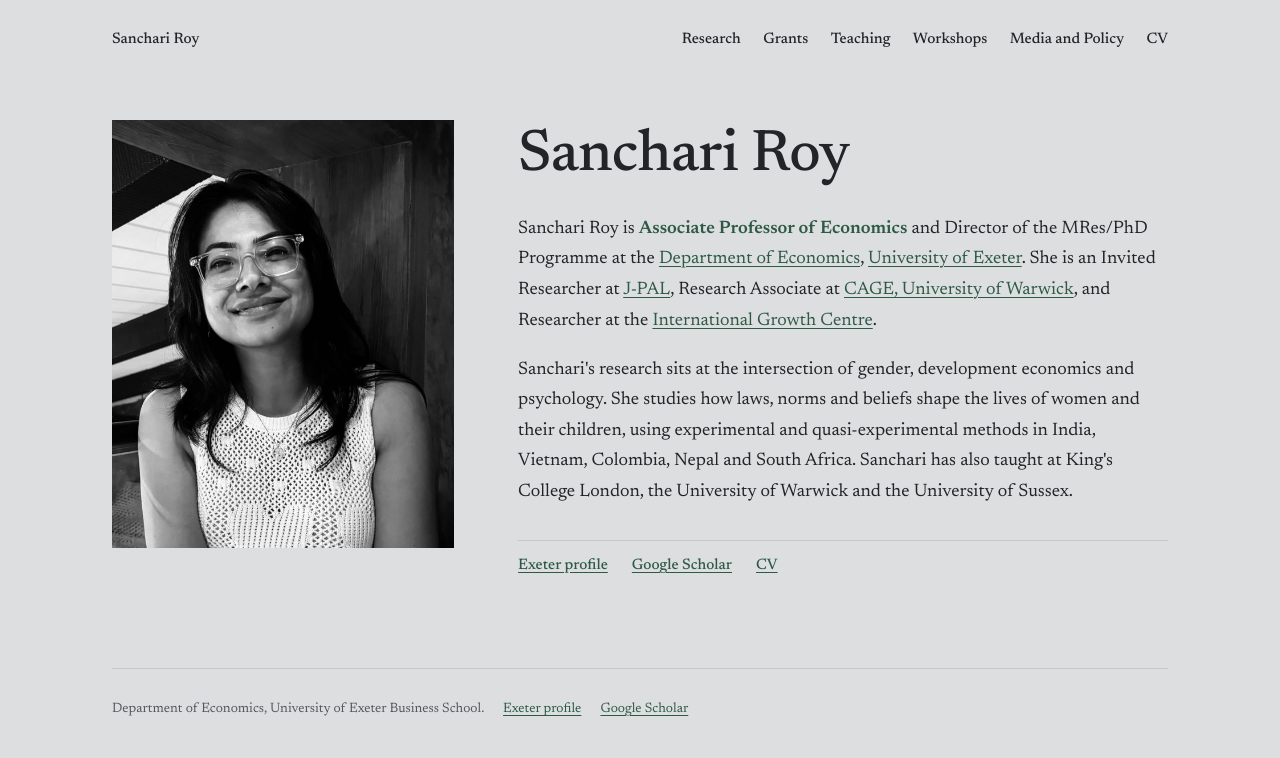
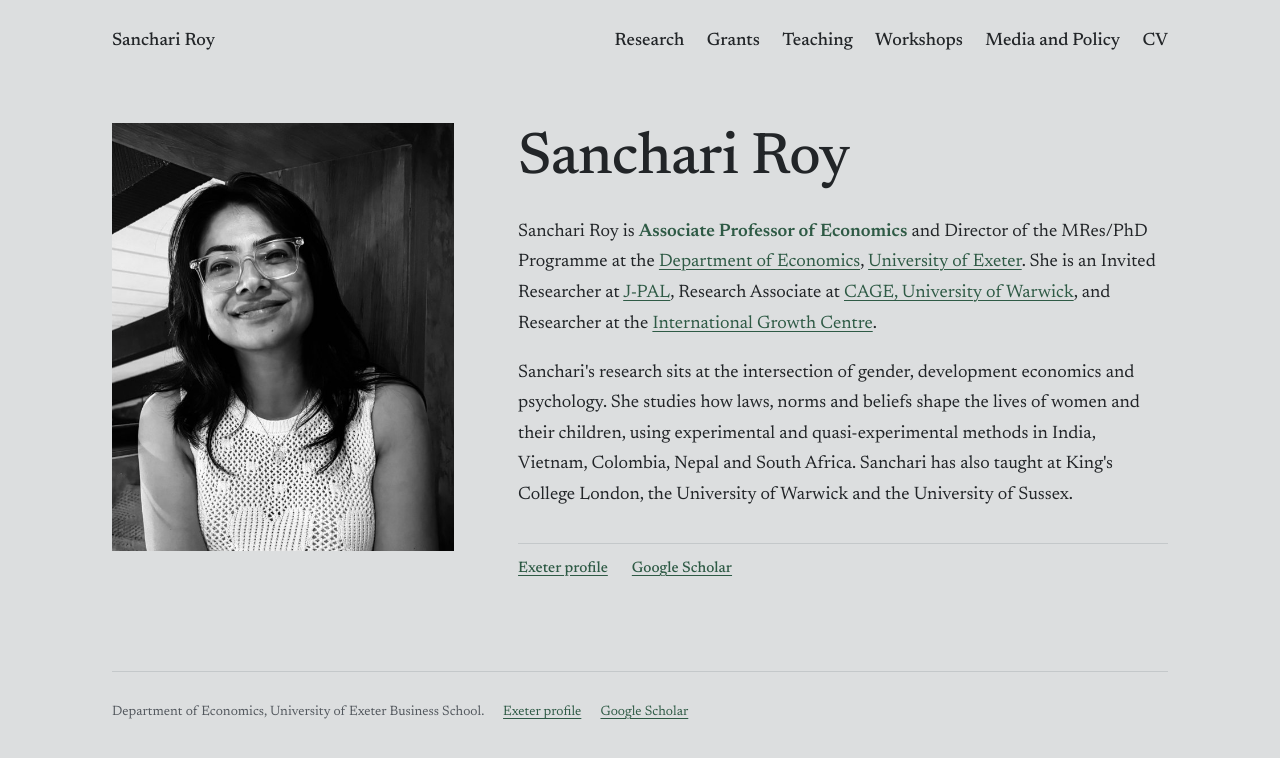
Before and after one commit to sanchariroym/sanchariroym.github.io, a Jekyll site: the page built from index.md, in a window 1280 px wide. Shown: the top 758 px of the page. Built offline with Jekyll 4.4.1, drawn with Linux system fonts in a browser that asks for light colours.

Commit message:
Larger top menu; single CV link on home page
Co-Authored-By: Claude Opus 5.5 <noreply@anthropic.com>
Claude-Session: https://claude.ai/code/session_01BVddaAtzbXtbz8eDZN5RwJ

```diff
--- a/assets/css/style.css
+++ b/assets/css/style.css
@@ -28,7 +28,7 @@ a:focus-visible { outline: 2px solid var(--accent); outline-offset: 3px; }
 .page { max-width: 72rem; margin: 0 auto; padding: 2rem clamp(1rem, 4vw, 3rem) 3rem; }
 
 /* Header */
-.site-header { display: flex; justify-content: space-between; align-items: baseline; flex-wrap: wrap; gap: 0.5rem 2rem; font: 500 0.95rem var(--display); }
+.site-header { display: flex; justify-content: space-between; align-items: baseline; flex-wrap: wrap; gap: 0.5rem 2rem; font: 500 1.12rem var(--display); }
 .mark { font-weight: 500; color: var(--ink); text-decoration: none; }
 .site-header nav { display: flex; flex-wrap: wrap; gap: 0.35rem 1.4rem; }
 .site-header nav a { color: var(--ink); text-decoration: none; border-bottom: 1px solid transparent; }
--- a/index.md
+++ b/index.md
@@ -26,7 +26,6 @@ description: >-
     <p class="links">
       <a href="https://experts.exeter.ac.uk/41350-sanchari-roy">Exeter profile</a>
       <a href="https://scholar.google.co.uk/citations?user=dyCbhI8AAAAJ&amp;hl=en">Google Scholar</a>
-      <a href="{{ '/assets/CV_SR.pdf' | relative_url }}">CV</a>
     </p>
   </div>
 </div>
```
